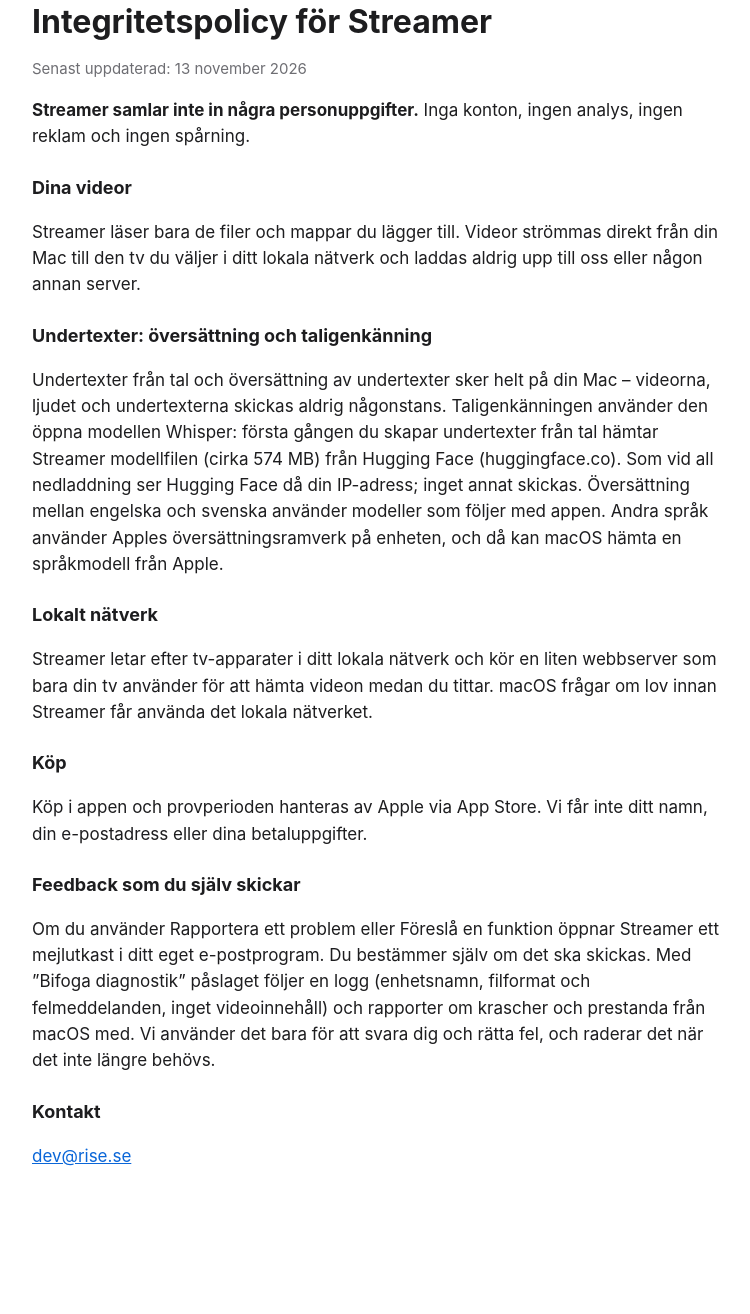
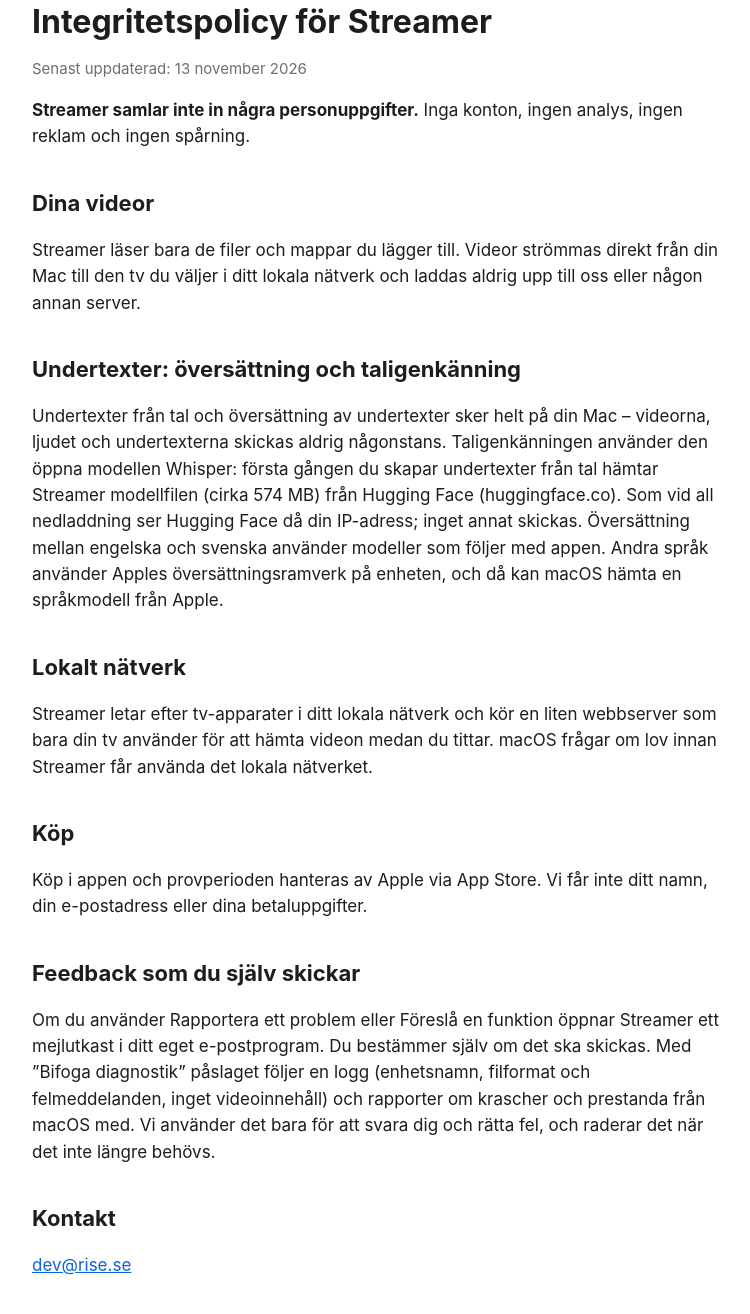
Before and after one commit to erik-rise/StreamerApp, a plain HTML site: page privacy.html in a window 1280 px wide. Shown: the part 1573-2887 px from the top of the page, without its empty margins (264-1014 px from the left). Before the commit the page ends 2823 px from the top, so only its background shows below. Drawn offline with Linux system fonts and the light colour scheme.

Commit message:
Swedish sections: h2 headings like the English ones (no skipped level)
Co-Authored-By: Claude Opus 5.5 <noreply@anthropic.com>

```diff
--- a/privacy.html
+++ b/privacy.html
@@ -42,17 +42,17 @@ code{font:14px ui-monospace,Menlo,monospace;background:var(--line);padding:1px 5
 <h1>Integritetspolicy för Streamer</h1>
 <p class="muted">Senast uppdaterad: 13 november 2026</p>
 <p><strong>Streamer samlar inte in några personuppgifter.</strong> Inga konton, ingen analys, ingen reklam och ingen spårning.</p>
-<h3>Dina videor</h3>
+<h2>Dina videor</h2>
 <p>Streamer läser bara de filer och mappar du lägger till. Videor strömmas direkt från din Mac till den tv du väljer i ditt lokala nätverk och laddas aldrig upp till oss eller någon annan server.</p>
-<h3>Undertexter: översättning och taligenkänning</h3>
+<h2>Undertexter: översättning och taligenkänning</h2>
 <p>Undertexter från tal och översättning av undertexter sker helt på din Mac – videorna, ljudet och undertexterna skickas aldrig någonstans. Taligenkänningen använder den öppna modellen Whisper: första gången du skapar undertexter från tal hämtar Streamer modellfilen (cirka 574 MB) från Hugging Face (huggingface.co). Som vid all nedladdning ser Hugging Face då din IP-adress; inget annat skickas. Översättning mellan engelska och svenska använder modeller som följer med appen. Andra språk använder Apples översättningsramverk på enheten, och då kan macOS hämta en språkmodell från Apple.</p>
-<h3>Lokalt nätverk</h3>
+<h2>Lokalt nätverk</h2>
 <p>Streamer letar efter tv-apparater i ditt lokala nätverk och kör en liten webbserver som bara din tv använder för att hämta videon medan du tittar. macOS frågar om lov innan Streamer får använda det lokala nätverket.</p>
-<h3>Köp</h3>
+<h2>Köp</h2>
 <p>Köp i appen och provperioden hanteras av Apple via App Store. Vi får inte ditt namn, din e-postadress eller dina betaluppgifter.</p>
-<h3>Feedback som du själv skickar</h3>
+<h2>Feedback som du själv skickar</h2>
 <p>Om du använder Rapportera ett problem eller Föreslå en funktion öppnar Streamer ett mejlutkast i ditt eget e-postprogram. Du bestämmer själv om det ska skickas. Med ”Bifoga diagnostik” påslaget följer en logg (enhetsnamn, filformat och felmeddelanden, inget videoinnehåll) och rapporter om krascher och prestanda från macOS med. Vi använder det bara för att svara dig och rätta fel, och raderar det när det inte längre behövs.</p>
-<h3>Kontakt</h3>
+<h2>Kontakt</h2>
 <p><a href="mailto:dev@rise.se">dev@rise.se</a></p>
 
 </main></body></html>
```
Also changed, not shown: support.html (+5 -5 lines).
